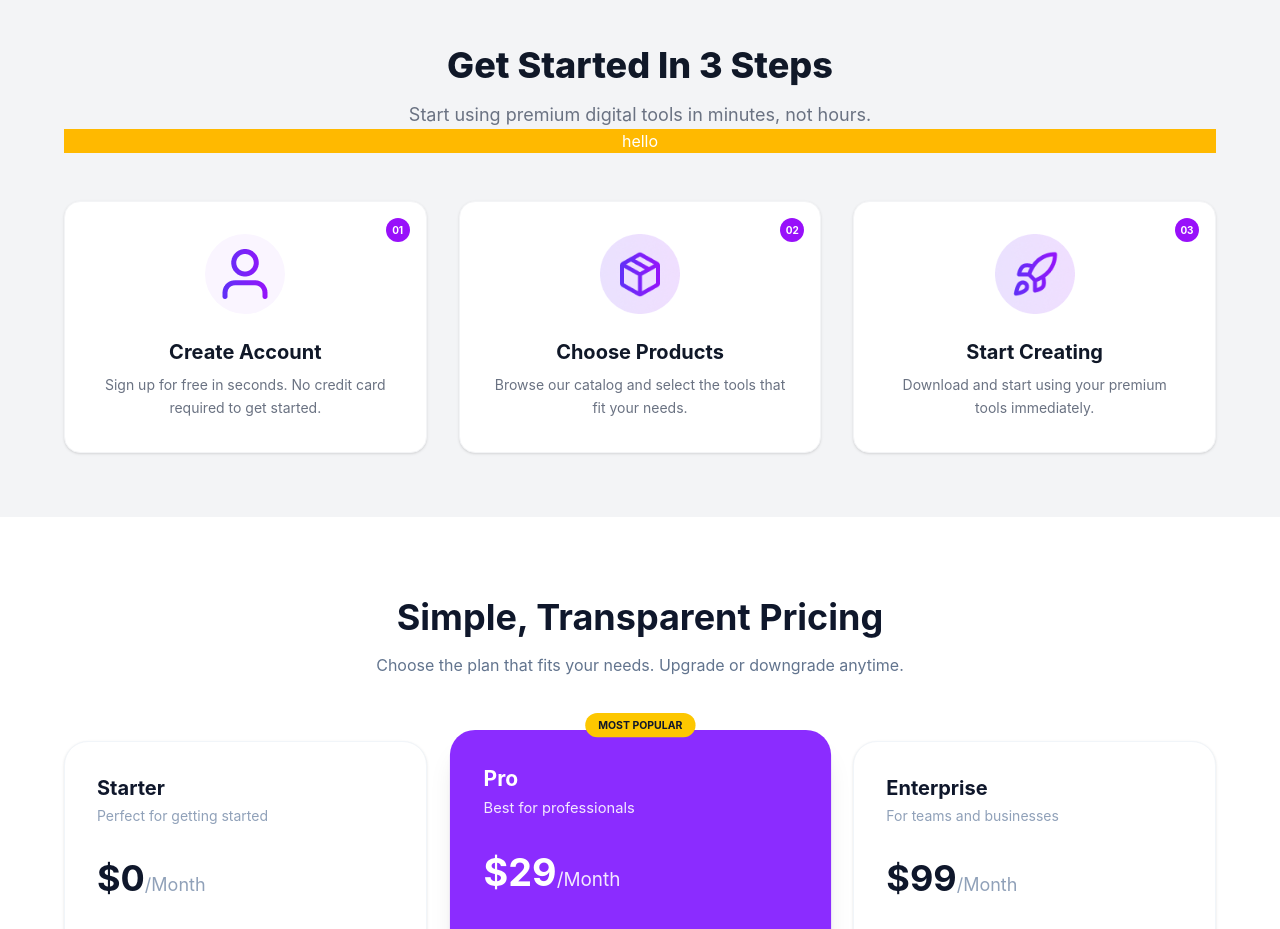
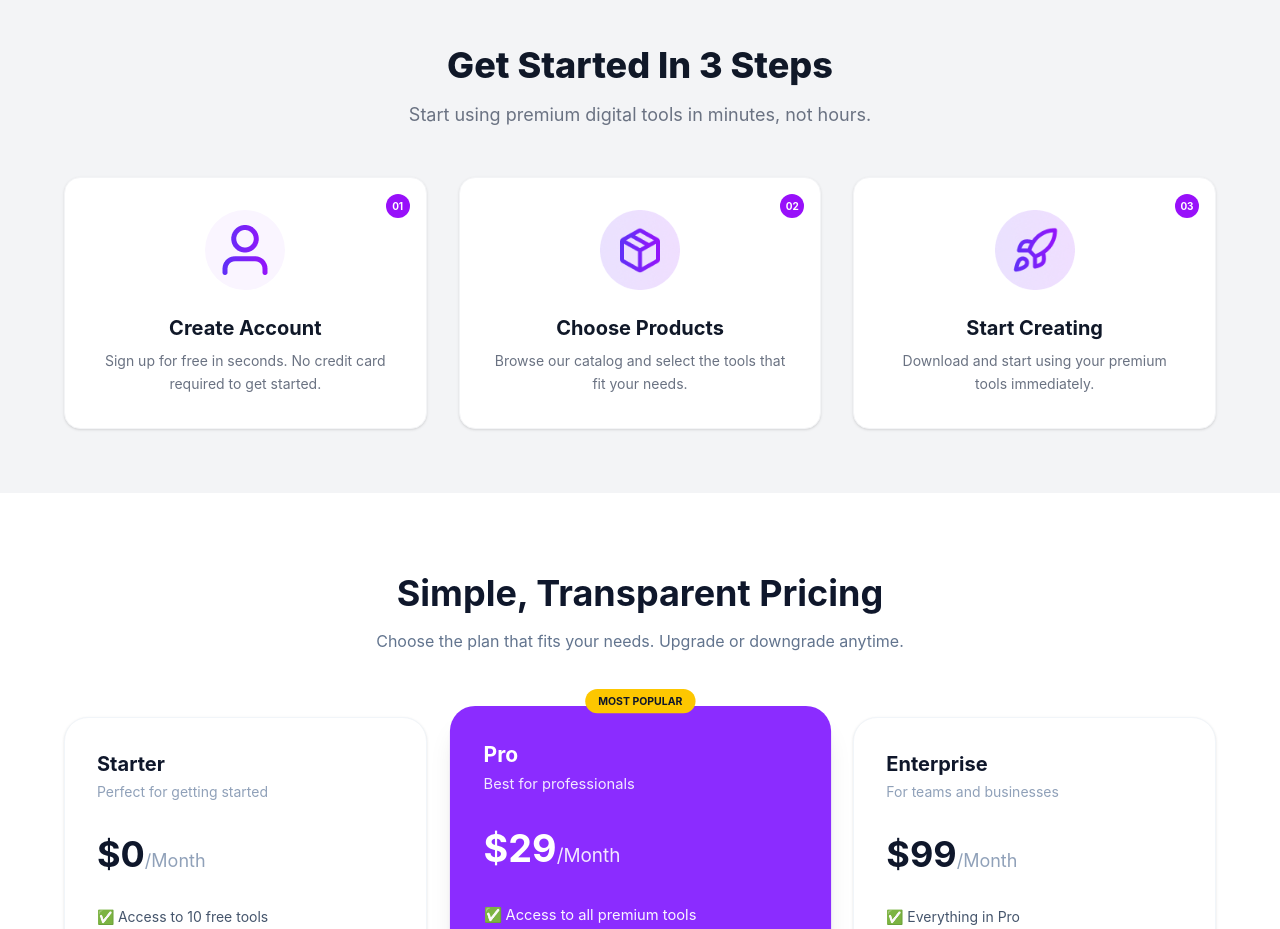
Before and after one commit to aminaakther/Assignment-6, a React (Vite) app in the folder digitools-platfrom/: page / in a window 1280 px wide. Shown: the part 1300-2229 px from the top of the page. Built offline with nearby package versions, Linux system fonts and the light colour scheme.

Commit message:
added a new file

```diff
--- a/digitools-platfrom/src/component/GetStared.jsx
+++ b/digitools-platfrom/src/component/GetStared.jsx
@@ -6,13 +6,6 @@ const GetStared = () => {
       <div className="max-w-6xl mx-auto text-center">
         <h2 className="text-3xl font-extrabold text-gray-900 sm:text-4xl">Get Started In 3 Steps</h2>
         <p className="mt-4 text-lg text-gray-500">Start using premium digital tools in minutes, not hours.</p>
-
-
-
-      <p className='bg-amber-400 text-white'>hello</p>
-
-
-
         <div className="mt-12 grid grid-cols-1 gap-8 md:grid-cols-3">
 
           {/* Step 1 */}
```
